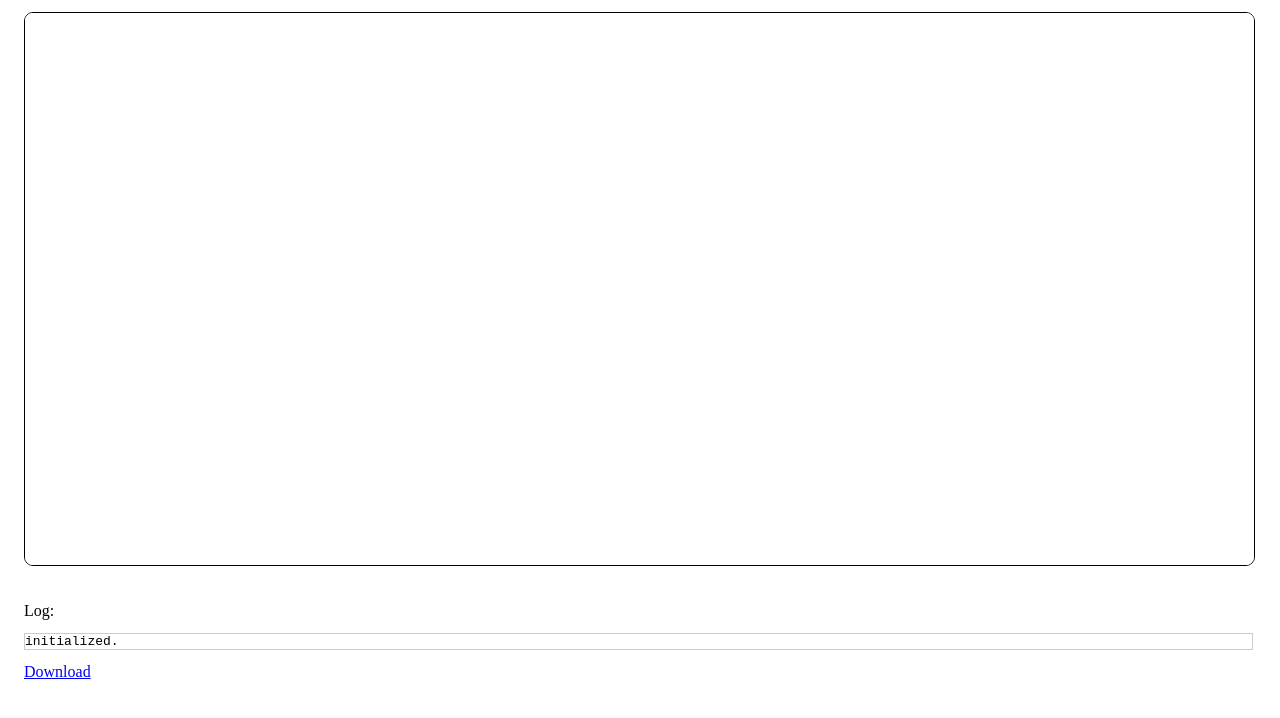
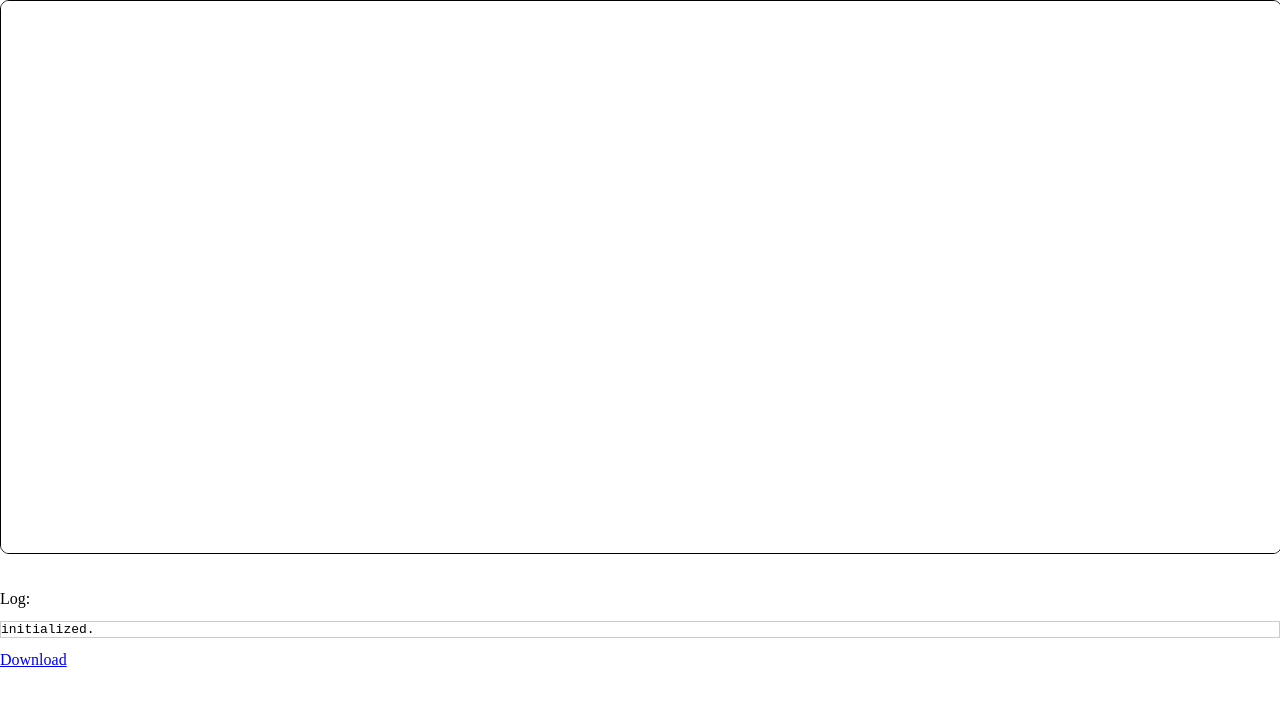
Before and after one commit to ismailisimba/purejsdraw, a plain HTML site: page index.html in a window 1280 px wide. Drawn offline with Linux system fonts and the light colour scheme.

Commit message:
proof of concept

```diff
--- a/index.html
+++ b/index.html
@@ -5,8 +5,8 @@
 		<title>My first drawing app</title>
 		<style>
 			body {
-                margin: 12px 24px;
-                width: 96%;
+                margin: 0;
+                width: 100%;
                 min-width: 240px;
                 height: 69vh;
             }
@@ -17,7 +17,7 @@
             id="canvas"
             width="100%"
             height="100%"
-            style="display: block; background-color: #fff; border:solid black 1px; border-radius: 9px ;touch-action:none">
+            style="display: block; margin: 0px 0px; background-color: #fff; border:solid black 1px; border-radius: 9px ;touch-action:none">
             Your browser does not support canvas element.
         </canvas>
         <br />
```
